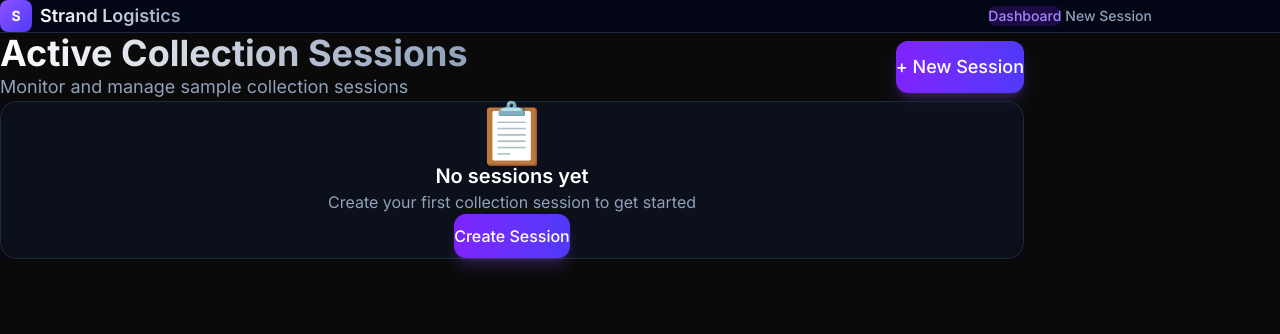
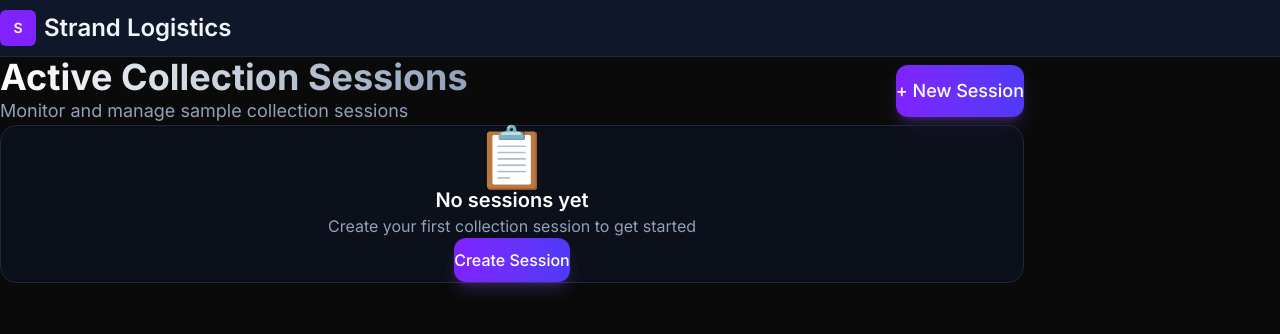
Before and after one commit to sainadh-936/CapStone-Strand-Compilance, a Next.js app: page /dashboard in a window 1280 px wide. Shown: the top 334 px of the page. Built offline with nearby package versions, Linux system fonts and the light colour scheme.

Commit message:
fix: header

```diff
--- a/src/components/layout/Header.tsx
+++ b/src/components/layout/Header.tsx
@@ -1,54 +1,29 @@
-'use client';
+"use client";
 
-import Link from 'next/link';
-import { usePathname } from 'next/navigation';
+import Link from "next/link";
+import { usePathname } from "next/navigation";
 
 export function Header() {
   const pathname = usePathname();
 
-  // Don't show header on public submission pages
-  if (pathname?.startsWith('/submit/')) {
+  // Hide header on public submission pages
+  if (pathname?.startsWith("/submit/")) {
     return null;
   }
 
   return (
-    <header className="sticky top-0 z-50 backdrop-blur-xl bg-slate-950/80 border-b border-slate-800">
-      <div className="max-w-6xl mx-auto px-4 py-4 flex items-center justify-between">
+    <header className="sticky top-0 z-50 bg-slate-900 border-b border-slate-800">
+      <div className="max-w-6xl mx-auto px-4 h-14 flex items-center justify-between">
+        {/* Logo / Brand */}
         <Link href="/dashboard" className="flex items-center gap-2">
-          <div className="w-8 h-8 rounded-lg bg-gradient-to-br from-violet-500 to-indigo-600 flex items-center justify-center text-white font-bold text-sm">
+          <div className="w-9 h-9 rounded-md bg-violet-600 flex items-center justify-center text-white text-sm font-semibold">
             S
           </div>
-          <span className="text-lg font-semibold bg-gradient-to-r from-white to-slate-400 bg-clip-text text-transparent">
+          <span className="font-semibold text-slate-100 text-2xl">
             Strand Logistics
           </span>
         </Link>
-
-        <nav className="flex items-center gap-1">
-          <NavLink href="/dashboard" active={pathname === '/dashboard'}>
-            Dashboard
-          </NavLink>
-          <NavLink href="/session/new" active={pathname === '/session/new'}>
-            New Session
-          </NavLink>
-        </nav>
       </div>
     </header>
   );
 }
-
-function NavLink({ href, active, children }: { href: string; active: boolean; children: React.ReactNode }) {
-  return (
-    <Link
-      href={href}
-      className={`
-        px-4 py-2 rounded-lg text-sm font-medium transition-colors
-        ${active
-          ? 'bg-violet-600/20 text-violet-400'
-          : 'text-slate-400 hover:text-white hover:bg-slate-800'
-        }
-      `}
-    >
-      {children}
-    </Link>
-  );
-}
```
